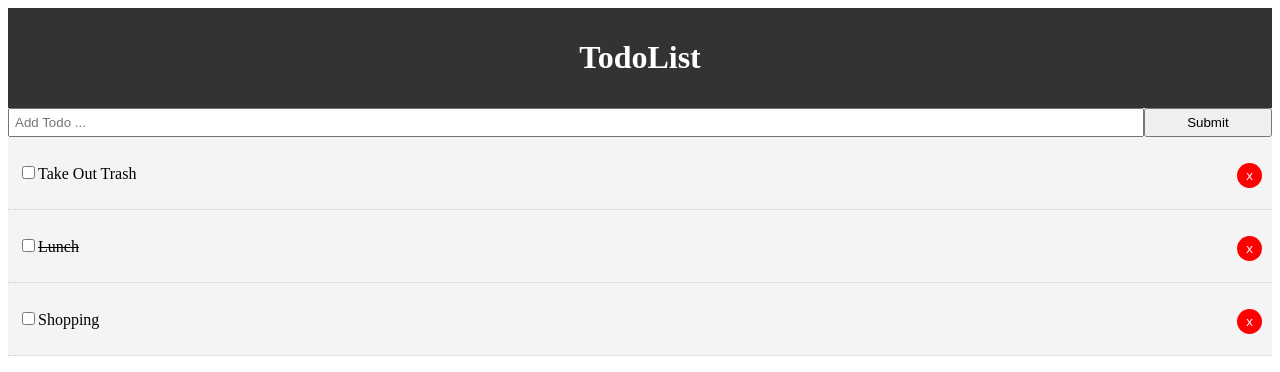
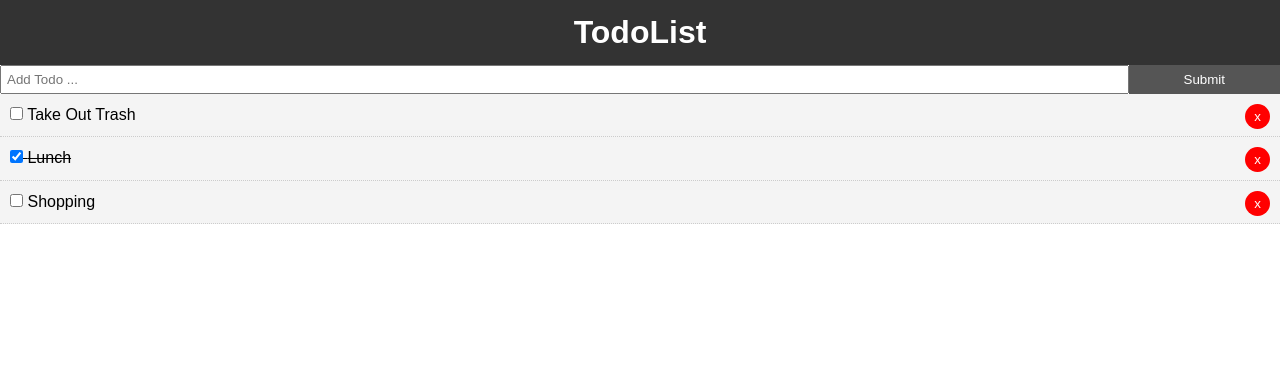
Before and after one commit to sumanssaurabh/reactjs-todo-app, a React (Create React App) app: page / in a window 1280 px wide. Shown: the top 372 px of the page. Built offline with nearby package versions, Linux system fonts and the light colour scheme; the HTML template or start-up script is replaced by a standard one.

Commit message:
fixed styles in app.js and fixed the checkbox issue

```diff
--- a/src/App.js
+++ b/src/App.js
@@ -3,6 +3,8 @@ import Todos from './components/Todos';
 
 import Header from './components/layout/Header';
 import AddTodo from './components/AddTodo';
+
+import './App.css'
 
 export default class App extends Component {
   state = {
@@ -65,7 +67,7 @@ export default class App extends Component {
   render() {
     return (
       <div className='App'>
-        <div className='container'>
+        {/* <div className='container'> */}
           <Header />
           <AddTodo addTodo={this.addTodo} />
           <Todos
@@ -73,7 +75,7 @@ export default class App extends Component {
             markComplete={this.markComplete}
             delTodo={this.delTodo}
           />
-        </div>
+        {/* </div> */}
       </div>
     );
   }
--- a/src/components/TodoItem.js
+++ b/src/components/TodoItem.js
@@ -17,8 +17,9 @@ export default class TodoItem extends Component {
         <p>
           <input
             type='checkbox'
+            checked={this.props.todo.completed}
             onChange={this.props.markComplete.bind(this, id, 'j')}
-          />
+          />{' '}
           {title}
           <button onClick={this.props.delTodo.bind(this, id)} style={btnStyle}>
             x
--- a/src/components/Todos.js
+++ b/src/components/Todos.js
@@ -1,4 +1,4 @@
-import React, { Component } from 'react';
+import React from 'react';
 import TodoItem from './TodoItem';
 
 const Todos = ({todos, markComplete, delTodo}) => {
```
